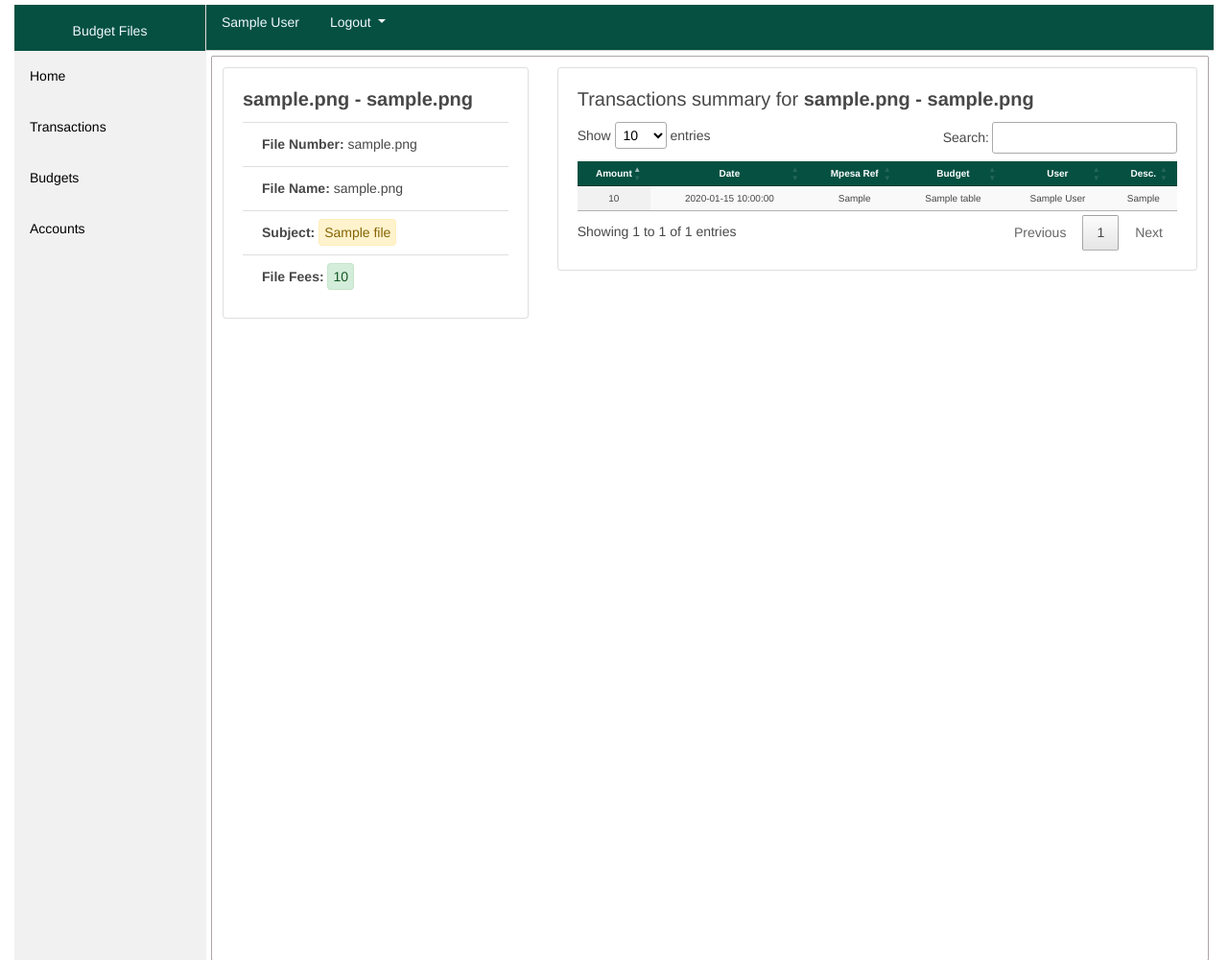
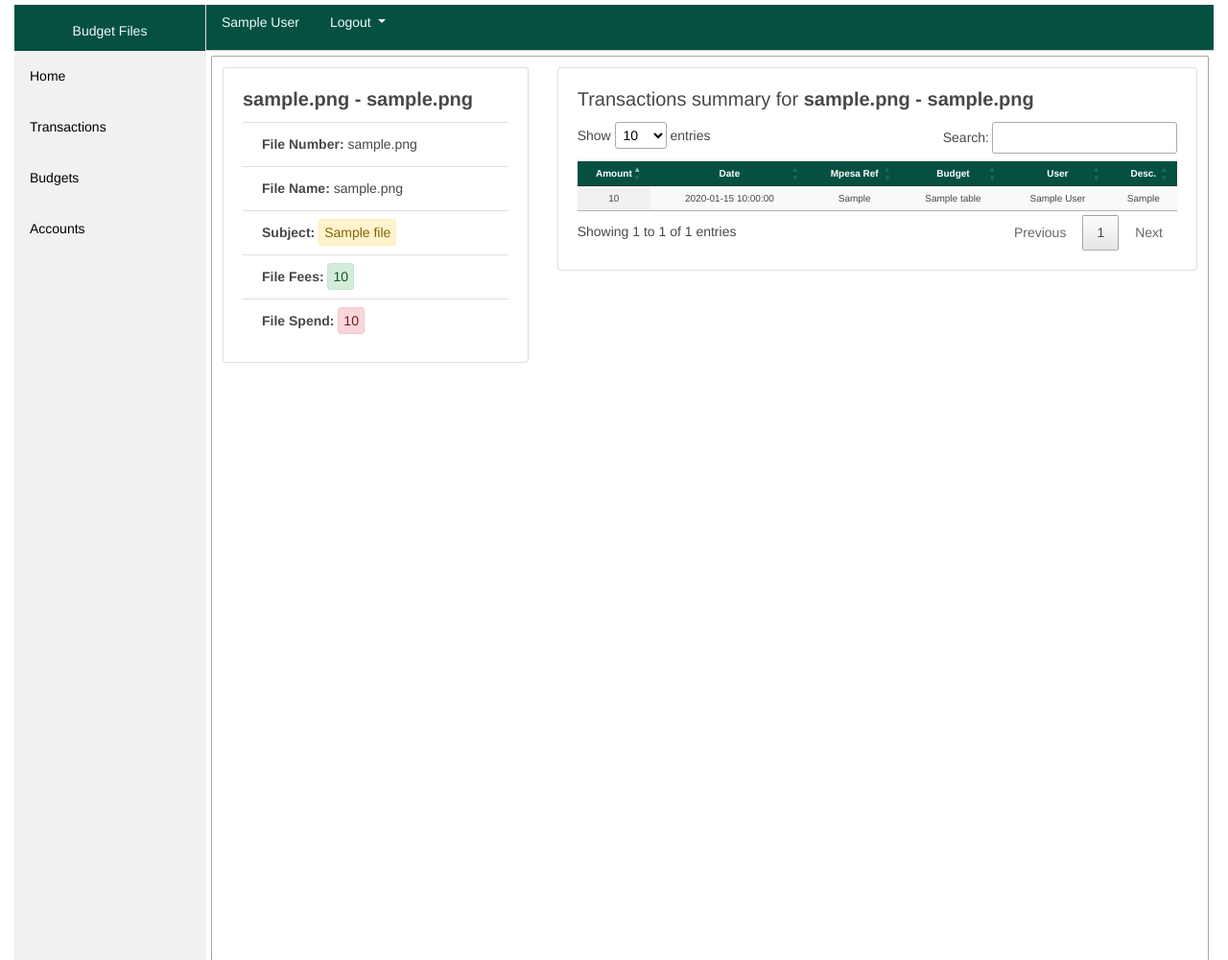
Before and after one commit to mwangim4786/budget_files, a Flask app: page /files/1/view in a window 1280 px wide. Shown: the top 1000 px of the page at 96% size. Run offline with Flask 3, Linux system fonts and the light colour scheme; a user stored in the database is signed in; tables that the repository leaves empty hold one stand-in row (values such as "Sample post"); some libraries are stand-ins or nearby versions.

Commit message:
view_file.html

```diff
--- a/app/templates/view_file.html
+++ b/app/templates/view_file.html
@@ -17,6 +17,11 @@
                                 <li class="list-group-item"><b>File Name:</b> {{ file.file_name }}</li>
                                 <li class="list-group-item"><b>Subject:</b> <span style="padding: 5px;" class="alert alert alert-warning alert-heading" role="alert"> {{ file.subject }} </span> </li>
                                 <li class="list-group-item"><b>File Fees:</b> <span style="padding: 5px;" class="alert alert alert-success alert-heading" role="alert"> {{ file.file_fee }} </span> </li>
+                                {% if file_costs >= file.file_fee %}
+                                    <li class="list-group-item"><b>File Spend:</b> <span style="padding: 5px;" class="alert alert alert-danger alert-heading" role="alert"> {{ file_costs }} </span> </li>
+                                {% else %}
+                                    <li class="list-group-item"><b>File Spend:</b> <span style="padding: 5px;" class="alert alert alert-success alert-heading" role="alert"> {{ file_costs }} </span> </li>
+                                {% endif %}
                             </ul>
 
                         </div>
```
